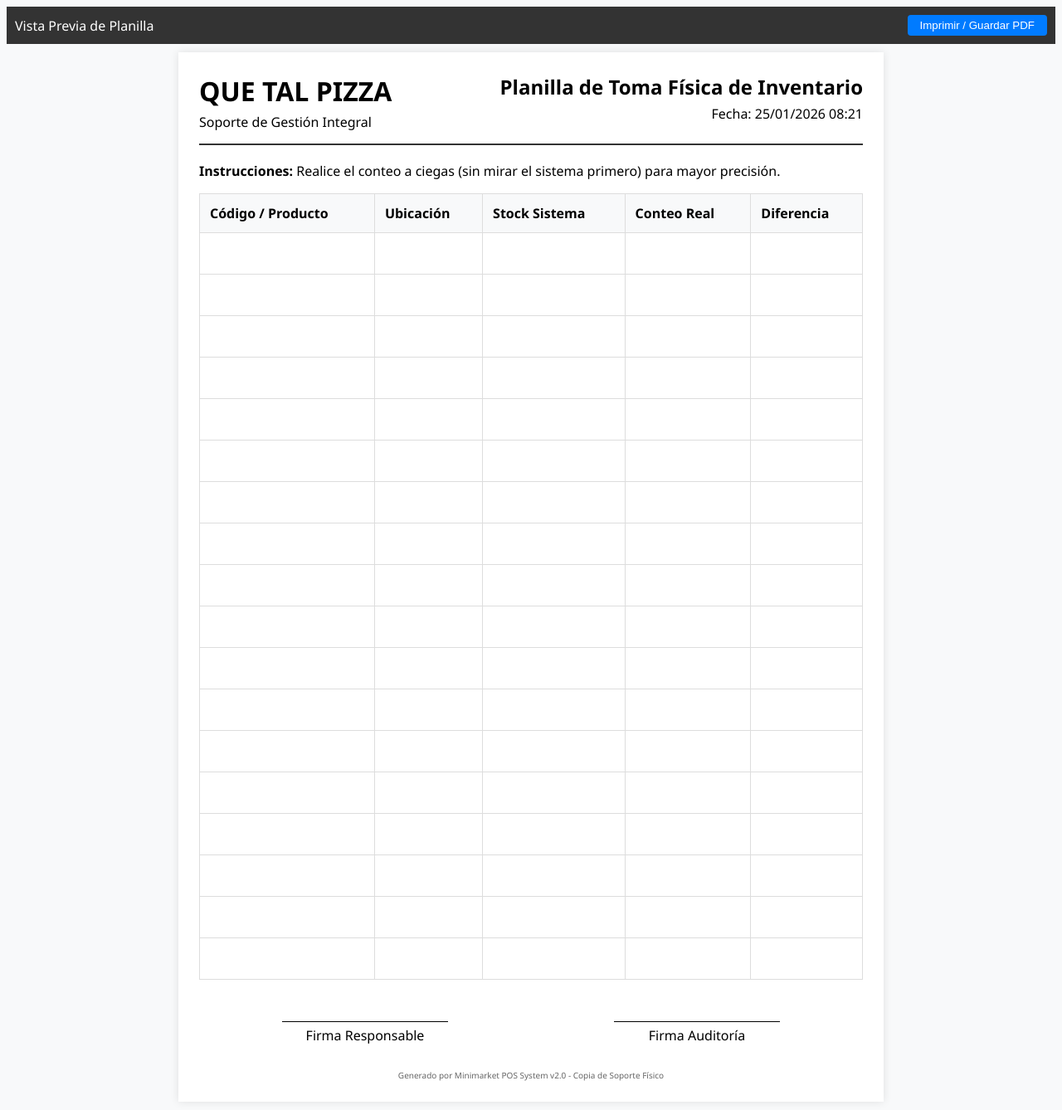
After one commit to robertopv24/Minimarcket, a PHP site: page /admin/imprimir_planilla.php in a window 1280 px wide. The commit adds this page. Shown: the whole page at 83% size. Run offline with PHP 8.4, Linux system fonts and the light colour scheme; the visitor is signed in with stand-in values (Sample User, id 1); data comes from the database, SQL or seed files in the repository; both versions use the stored data as it was after the commit; lists and menus that the app fills with data are empty.

Commit message:
Add admin printables and update DB seed
Add administrative printable planillas and print styles, and update DB seed data.

- Add admin/planillas.php: admin UI page listing available planillas (recepción, producción, inventario, mermas, arqueo) with links to generate/print each as PDF.
- Add admin/imprimir_planilla.php: printable template generator with admin-only session check; supports multiple planilla types, prints on load and uses ../css/plantillas_print.css for styling.
- Add css/plantillas_print.css: print-focused styles and on-screen preview styling for generated planillas.
- Modify db.sql: multiple data updates and additional INSERT rows (orders, cart items, modifiers, payroll_payments, product companions, raw_materials, company_vault balances, stock quantities, timestamps, etc.) to refresh seed/sample data.
- Update templates/menu.php (modified) to integrate with new admin planillas (menu changes).

These changes add physical/audit support sheets and refresh database seed data for recent transactions and inventory adjustments.

```diff
--- /dev/null
+++ b/admin/imprimir_planilla.php
@@ -0,0 +1,108 @@
+<?php
+require_once '../funciones/conexion.php';
+require_once '../funciones/Config.php';
+session_start();
+
+if (!isset($_SESSION['user_id']) || $_SESSION['user_role'] !== 'admin') {
+    die("Acceso denegado.");
+}
+
+$tipo = $_GET['tipo'] ?? 'inventario';
+$titulo = "";
+$columnas = [];
+$instrucciones = "";
+
+switch ($tipo) {
+    case 'recepcion':
+        $titulo = "Planilla de Recepción de Mercancía";
+        $columnas = ["Producto / Insumo", "Cant. Recibida", "Costo Unit. ($)", "Fecha Venc.", "Firma Recibido"];
+        $instrucciones = "Anote cada item recibido del proveedor. Verifique que el estado del empaque sea óptimo.";
+        break;
+    case 'produccion':
+        $titulo = "Planilla de Control de Producción";
+        $columnas = ["Producto Preparado", "Cant. Producida", "Lote / Hora", "Merma Proc.", "Responsable"];
+        $instrucciones = "Registre la transformación de materia prima en productos terminados o semielaborados.";
+        break;
+    case 'inventario':
+        $titulo = "Planilla de Toma Física de Inventario";
+        $columnas = ["Código / Producto", "Ubicación", "Stock Sistema", "Conteo Real", "Diferencia"];
+        $instrucciones = "Realice el conteo a ciegas (sin mirar el sistema primero) para mayor precisión.";
+        break;
+    case 'mermas':
+        $titulo = "Planilla de Mermas y Averías";
+        $columnas = ["Producto", "Cantidad", "Motivo (Daño/Vencido)", "Destino Final", "Autorización"];
+        $instrucciones = "Reporte toda pérdida de stock que no sea por venta directa.";
+        break;
+    case 'arqueo':
+        $titulo = "Planilla de Arqueo de Caja Diario";
+        $columnas = ["Denominación", "Cant. Billetes", "Subtotal (Cash)", "Ventas POS", "Observaciones"];
+        $instrucciones = "Cierre de turno. Debe coincidir el efectivo físico con el reporte de cierre del sistema.";
+        break;
+}
+
+?>
+
+<!DOCTYPE html>
+<html lang="es">
+<head>
+    <meta charset="UTF-8">
+    <title><?php echo $titulo; ?></title>
+    <link href="../css/plantillas_print.css" rel="stylesheet">
+    <style>
+        @page { size: portrait; margin: 1cm; }
+    </style>
+</head>
+<body onload="window.print()">
+    <div class="no-print" style="background: #333; color: white; padding: 10px; display: flex; justify-content: space-between; align-items: center;">
+        <span>Vista Previa de Planilla</span>
+        <button onclick="window.print()" style="padding: 5px 15px; cursor: pointer; background: #007bff; color: white; border: none; border-radius: 4px;">Imprimir / Guardar PDF</button>
+    </div>
+
+    <div class="planilla-preview">
+        <div class="header-info">
+            <div>
+                <h1 style="color: #000; margin: 0;"><?php echo strtoupper($GLOBALS['site_name']); ?></h1>
+                <p style="margin: 5px 0;">Soporte de Gestión Integral</p>
+            </div>
+            <div style="text-align: right;">
+                <h2 style="margin: 0;"><?php echo $titulo; ?></h2>
+                <p style="margin: 5px 0;">Fecha: <?php echo date('d/m/Y H:i'); ?></p>
+            </div>
+        </div>
+
+        <p><strong>Instrucciones:</strong> <?php echo $instrucciones; ?></p>
+
+        <table>
+            <thead>
+                <tr>
+                    <?php foreach ($columnas as $col): ?>
+                        <th><?php echo $col; ?></th>
+                    <?php endforeach; ?>
+                </tr>
+            </thead>
+            <tbody>
+                <?php for ($i = 0; $i < 18; $i++): ?>
+                <tr>
+                    <?php foreach ($columnas as $col): ?>
+                        <td style="height: 25px;"></td>
+                    <?php endforeach; ?>
+                </tr>
+                <?php endfor; ?>
+            </tbody>
+        </table>
+
+        <div style="margin-top: 50px; display: flex; justify-content: space-around;">
+            <div style="border-top: 1px solid #000; width: 200px; text-align: center; padding-top: 5px;">
+                Firma Responsable
+            </div>
+            <div style="border-top: 1px solid #000; width: 200px; text-align: center; padding-top: 5px;">
+                Firma Auditoría
+            </div>
+        </div>
+
+        <div style="margin-top: 30px; font-size: 10px; text-align: center; color: #666;">
+            Generado por Minimarket POS System v2.0 - Copia de Soporte Físico
+        </div>
+    </div>
+</body>
+</html>
--- /dev/null
+++ b/css/plantillas_print.css
@@ -0,0 +1,91 @@
+@media print {
+    body {
+        background-color: white !important;
+        color: black !important;
+        margin: 0;
+        padding: 0;
+    }
+
+    .no-print {
+        display: none !important;
+    }
+
+    .container {
+        width: 100% !important;
+        max-width: none !important;
+        margin: 0 !important;
+        padding: 0 !important;
+    }
+
+    table {
+        width: 100%;
+        border-collapse: collapse;
+        margin-bottom: 20px;
+    }
+
+    th,
+    td {
+        border: 1px solid #000 !important;
+        padding: 8px;
+        text-align: left;
+    }
+
+    th {
+        background-color: #f2f2f2 !important;
+        -webkit-print-color-adjust: exact;
+        print-color-adjust: exact;
+    }
+
+    h1,
+    h2,
+    h3 {
+        margin-top: 0;
+    }
+
+    .header-info {
+        display: flex;
+        justify-content: space-between;
+        margin-bottom: 20px;
+        border-bottom: 2px solid #000;
+        padding-bottom: 10px;
+    }
+}
+
+body {
+    background-color: #f8f9fa;
+    font-family: 'Segoe UI', Tahoma, Geneva, Verdana, sans-serif;
+}
+
+.planilla-preview {
+    background: white;
+    padding: 25px;
+    margin: 10px auto;
+    box-shadow: 0 0 10px rgba(0, 0, 0, 0.1);
+    max-width: 800px;
+}
+
+.header-info {
+    display: flex;
+    justify-content: space-between;
+    margin-bottom: 20px;
+    border-bottom: 2px solid #333;
+    padding-bottom: 10px;
+}
+
+table {
+    width: 100%;
+    border-collapse: collapse;
+    margin-bottom: 20px;
+}
+
+th,
+td {
+    border: 1px solid #ddd;
+    padding: 12px;
+    text-align: left;
+}
+
+th {
+    background-color: #f8f9fa;
+    font-weight: bold;
+}
--- a/templates/menu.php
+++ b/templates/menu.php
@@ -38,6 +38,7 @@
                         <a href="../admin/ventas.php" class="nav-item nav-link">Ventas</a>
                         <a href="../admin/compras.php" class="nav-item nav-link">Compras</a>
                         <a href="../admin/productos.php" class="nav-item nav-link">Inventario</a>
+                        <a href="../admin/planillas.php" class="nav-item nav-link text-info"><i class="fa fa-print me-2"></i>Planillas Soporte</a>
                         <a href="../admin/categories.php" class="nav-item nav-link">Categorías</a>
                         <div class="nav-item nav-link text-warning small fw-bold mt-2">ANÁLISIS</div>
                         <a href="../admin/reportes.php" class="nav-item nav-link"><i class="fa fa-chart-pie me-2"></i>
```
Also changed, not shown: admin/planillas.php (added, +97 -0 lines), db.sql.
